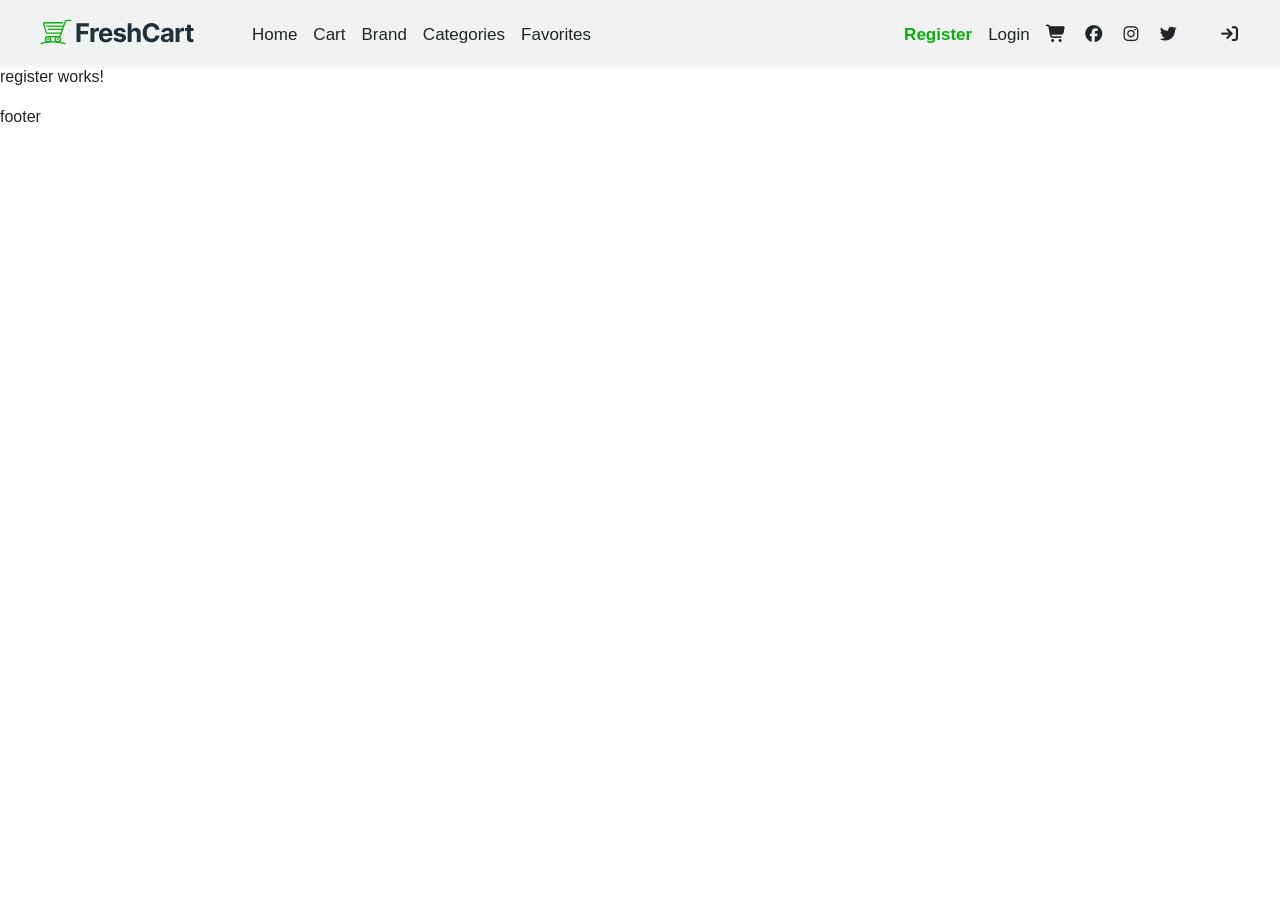
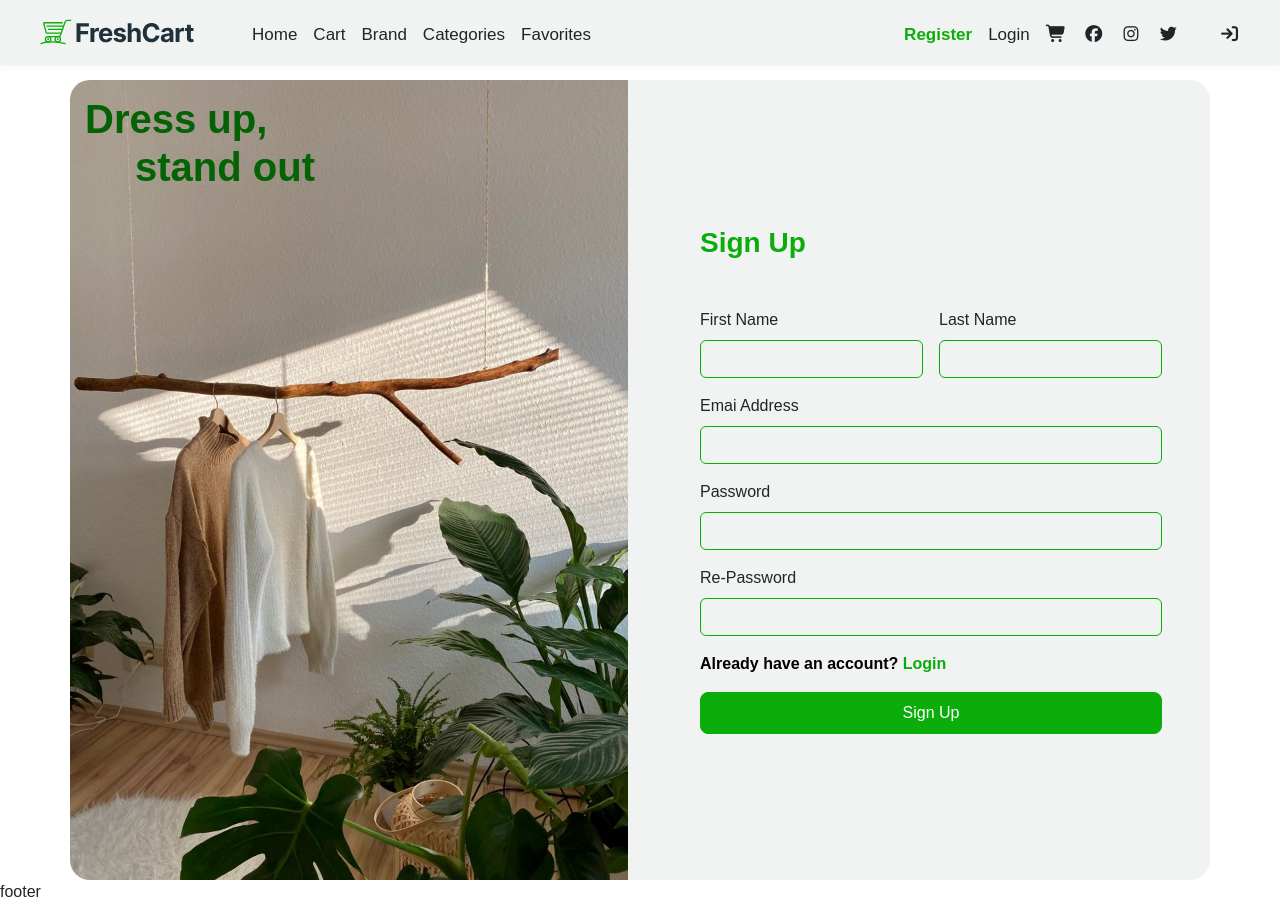
Before and after one commit to ahmed12v/EC-STORE, an Angular app: page /register in a window 1280 px wide. Before the commit the page ends 800 px from the top, so only its background shows below. Built offline with nearby package versions, Linux system fonts and the light colour scheme.

Commit message:
registration-style

```diff
--- a/src/app/app.css
+++ b/src/app/app.css
@@ -0,0 +1,5 @@
+.navigation-bar{
+    position: fixed;
+    right: 0;
+    left: 0;
+}
--- a/src/app/features/Auth/register/register/register.css
+++ b/src/app/features/Auth/register/register/register.css
@@ -0,0 +1,52 @@
+.registration{
+    padding-top: 65px;
+}
+.container{
+    margin-top: 15px;
+    border-radius: 20px;
+    background-color: var(--light-color);
+}
+.register-Photo{
+    height: 100vh;
+    background-image: url(../../../../../../public/register-bg.jpg);
+    background-size: cover;
+    background-position: center ;
+    background-repeat: no-repeat;
+    border-top-left-radius:20px ;
+    border-bottom-left-radius:20px ;
+}
+.register-Photo h1{
+    padding-left: 15px;
+    padding-top: 15px;
+    color: rgb(4, 98, 4);
+    font-weight: 900;
+}
+.register-Photo h1 span{
+    padding-left: 50px;
+    color: rgb(4, 99, 4);
+}
+.register-tittle h1{
+    font-size: 28px;
+    font-weight: 900;
+    color: var(--main-color);
+}
+.name{
+    border: 1px solid var(--main-color);
+}
+.name:focus{
+     border-color: var(--main-color);
+     box-shadow: 0 0 8px rgba(25, 135, 84, 0.3);
+}
+.Sign-btn{
+    background-color: var(--main-color);
+    color: white;
+    border: 1px solid var(--main-color);
+}
+.already-have-acount{
+    color: black;
+    font-weight: 600;
+}
+.already-have-acount  span {
+    color: var(--main-color) !important;
+    font-weight: 600;
+}
--- a/src/app/features/Auth/register/register/register.html
+++ b/src/app/features/Auth/register/register/register.html
@@ -1 +1,55 @@
-<p>register works!</p>
+<section class="registration">
+    <div class="container  p-0">
+      <div class="row d-flex align-items-center">
+           <div class="col-md-6">
+            <div class="register-Photo">
+                <h1>
+                    Dress up, <br>
+                   <span> stand out </span>
+                </h1>
+            </div>
+           </div>
+           <div class="col-md-6">
+            <div class="register-form ps-5 pe-5">
+                <div class="register-tittle mb-5">
+                    <h1>
+                        Sign Up
+                    </h1>
+                </div>
+                <form>
+                    <div class="name-inputs d-flex gap-3">
+                 <div class="mb-3 w-50">
+                 <label for="firstName" class="form-label">First Name</label>
+                 <input type="text" class="form-control bg-transparent name"  id="firstName" required>
+                 </div>
+                 <div class="mb-3 w-50">
+                 <label for="lastName" class="form-label">Last Name</label>
+                 <input type="text" class="form-control bg-transparent name" id="lastName" required>
+                 </div>
+                    </div>
+                    <div class="mb-3 ">
+                 <label for="lastName" class="form-label">Emai Address</label>
+                 <input type="email" class="form-control bg-transparent name" id="lastName" required>
+                 </div>
+
+                 <div class="mb-3 ">
+                 <label for="lastName" class="form-label">Password</label>
+                 <input type="password" class="form-control bg-transparent name" id="lastName" required>
+                 </div>
+
+                 <div class="mb-3 ">
+                 <label for="lastName" class="form-label">Re-Password</label>
+                 <input type="password" class="form-control bg-transparent name" id="lastName" required>
+                 </div>
+                <p class="m-0 p-0 already-have-acount">
+                    Already have an account? <span>Login</span>
+                </p>
+                 <button class="w-100 mt-3 rounded-3 pt-2 pb-2 Sign-btn">
+                  Sign Up
+                 </button>
+                </form>
+            </div>
+           </div>
+      </div>
+    </div>
+</section>
```
Also changed, not shown: public/register-bg.jpg (added).
